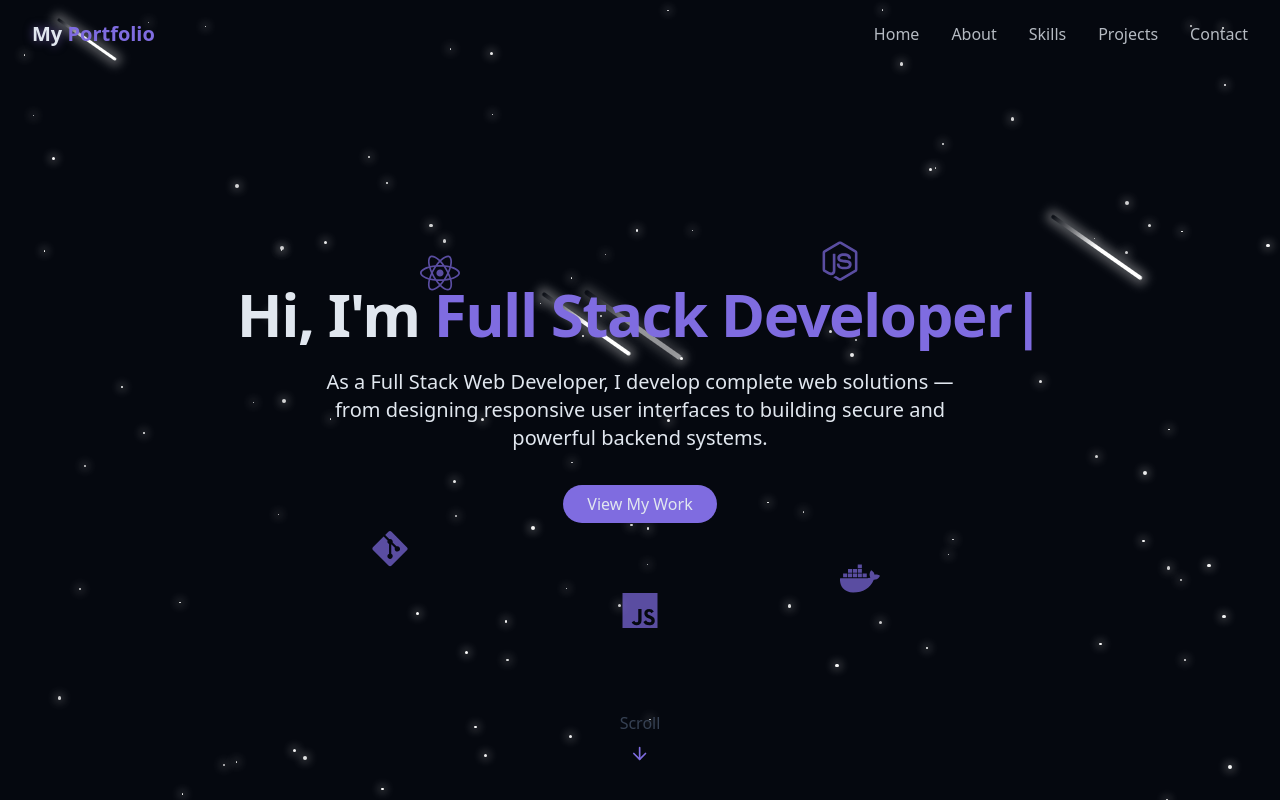
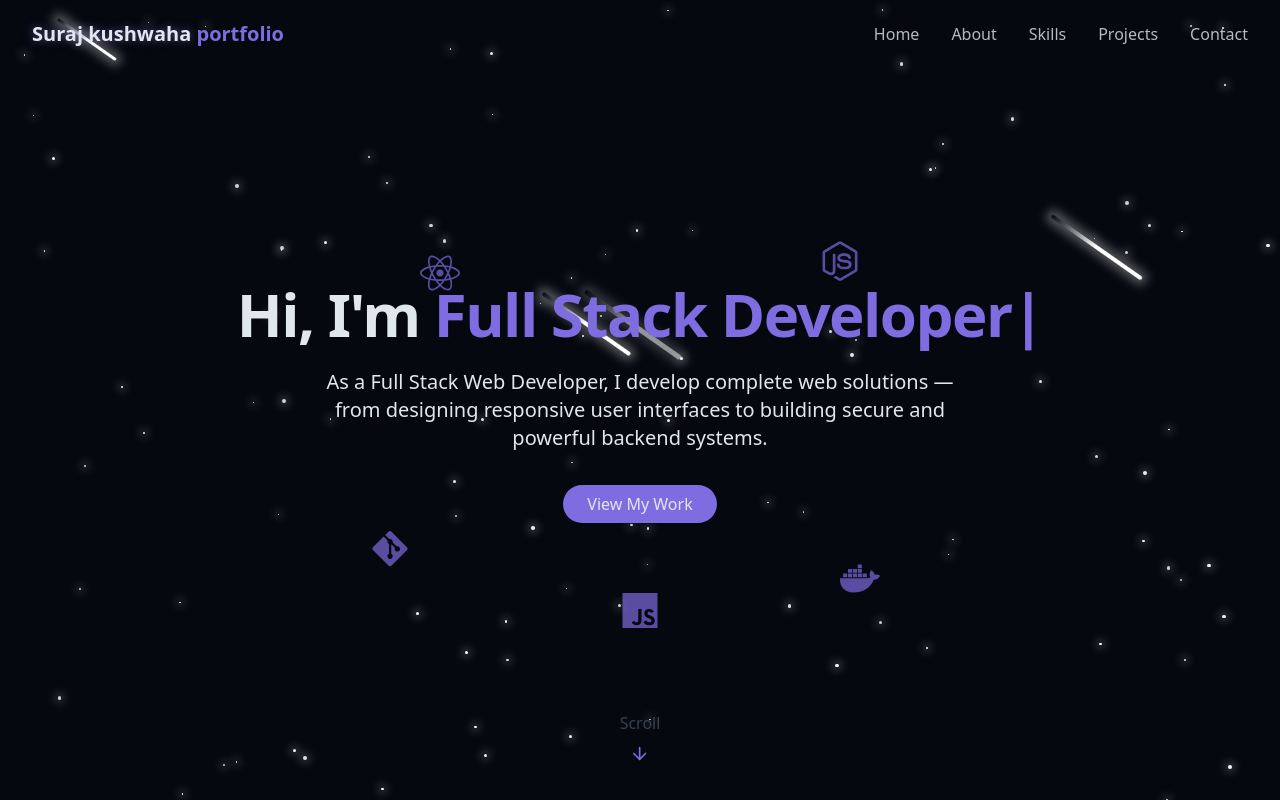
Before and after one commit to surajsinghsft/portfolio, a React (Vite) app: page / in a window 1280 px wide. Shown: the top 800 px of the page. Built offline with nearby package versions, Linux system fonts and the light colour scheme.

Commit message:
update project

```diff
--- a/src/components/Navbar.jsx
+++ b/src/components/Navbar.jsx
@@ -35,8 +35,8 @@ export const Navbar = () => {
           href="#hero"
         >
           <span className="relative z-10">
-            <span className="text-glow text-foreground"> My </span>{" "}
-            Portfolio
+            <span className="text-glow text-foreground"> Suraj kushwaha </span>{" "}
+            portfolio
           </span>
         </a>
 
```
